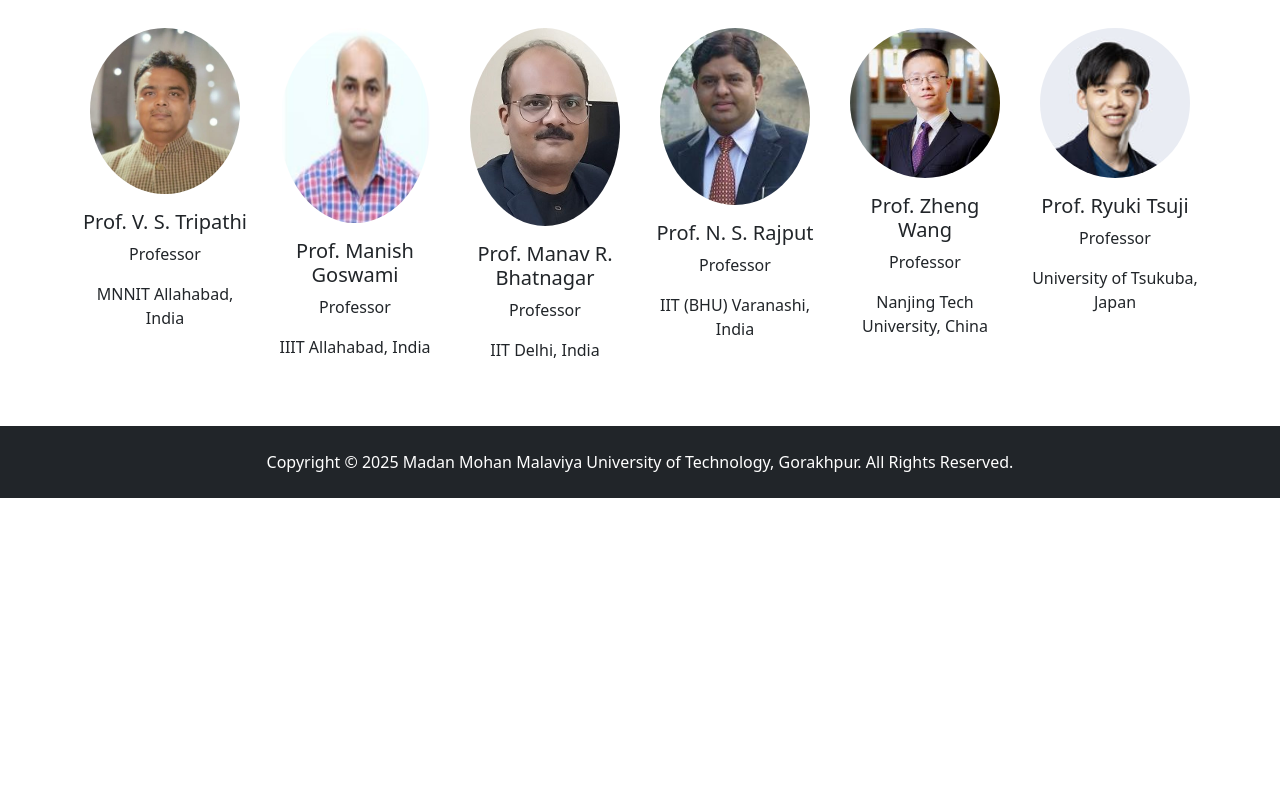
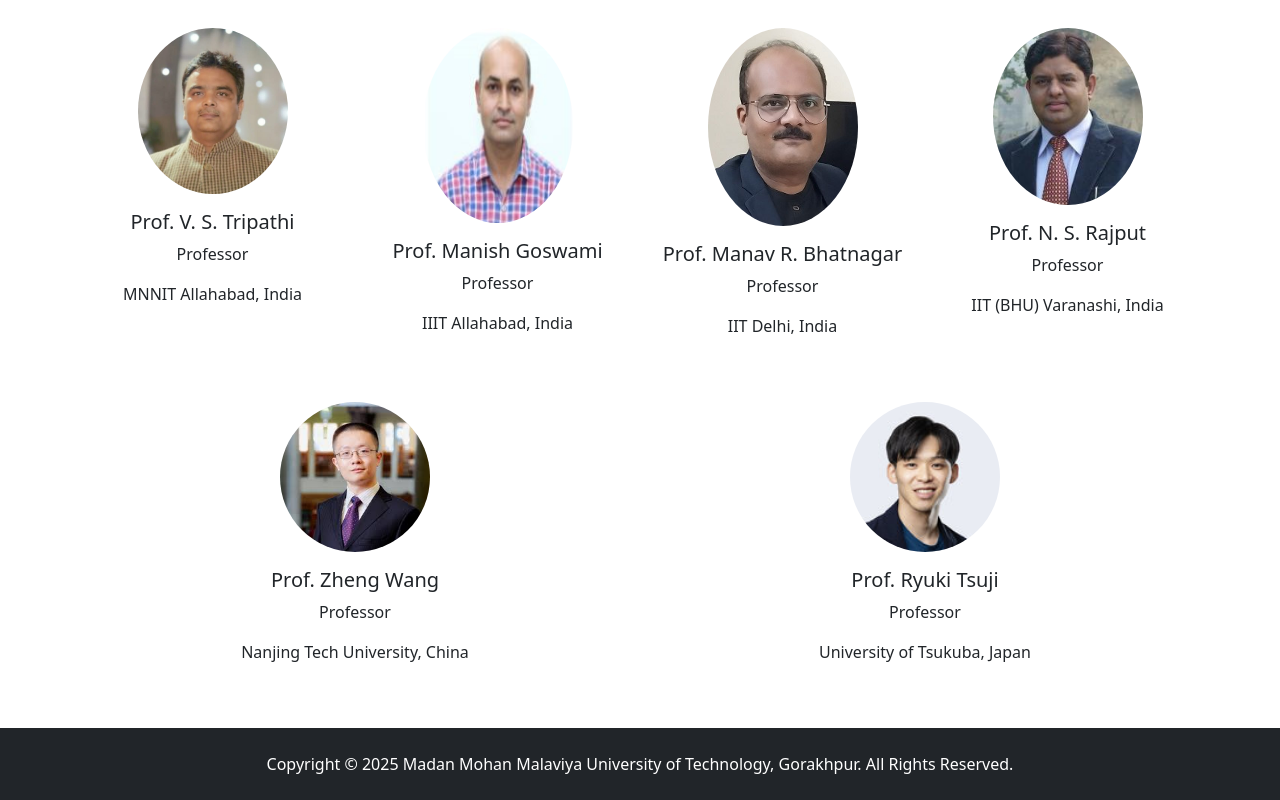
Before and after one commit to SinghUjjwal12/-ICVMWT-2025, a plain HTML site: page keynote_speaker.html in a window 1280 px wide. Shown: the part 476-1276 px from the top of the page. Before the commit the page ends 974 px from the top, so only its background shows below. Drawn offline with nearby package versions, Linux system fonts and the light colour scheme.

Commit message:
Update keynote_speaker.html

```diff
--- a/keynote_speaker.html
+++ b/keynote_speaker.html
@@ -129,6 +129,8 @@
                     <p>Professor</p>
                     <p>IIT (BHU) Varanashi, India</p>
                 </div>
+            </div>
+            <div class="row">
                 <div class="col-md">
                     <img src="images/faculty/ZW-KS.jpeg" alt="" class="rounded-circle mb-3" width="150px">
                     <h5>Prof. Zheng Wang</h5>
@@ -142,33 +144,6 @@
                     <p>University of Tsukuba, Japan</p>
                 </div>
             </div>
-            <!-- <div class="row">
-                <div class="col-md">
-                    <img src="images/faculty/dr_ramishra.jpg" alt="" class="rounded-circle mb-3" width="150px"
-                        class="rounded-circle mb-3" width="150px">
-                    <h5>Prof. R A Mishra</h5>
-                    <p>Professor</p>
-                    <p>MNNIT Allahabad, India</p>
-                </div>
-                <div class="col-md">
-                    <img src="images/faculty/dr_mrbhatnagar.jpg" alt="" class="rounded-circle mb-3" width="150px">
-                    <h5>Prof. Manav Bhatnagar</h5>
-                    <p>Professor</p>
-                    <p>IIT Delhi, India</p>
-                </div>
-                <div class="col-md">
-                    <img src="images/faculty/dr_sptiwari.jpeg" alt="" class="rounded-circle mb-3" width="150px">
-                    <h5>Prof. S P Tiwari</h5>
-                    <p>Professor</p>
-                    <p>IIT Jodhpur, India</p>
-                </div>
-                <div class="col-md">
-                    <img src="images/faculty/dr_kvsrivastava.jpg" alt="" class="rounded-circle mb-3" width="150px">
-                    <h5>Prof. Kumar Vaibhav Srivastva</h5>
-                    <p>Professor</p>
-                    <p>IIT Kanpur, India</p>
-                </div>
-            </div> -->
         </div>
     </section>
     <footer class="bg-dark">
```
